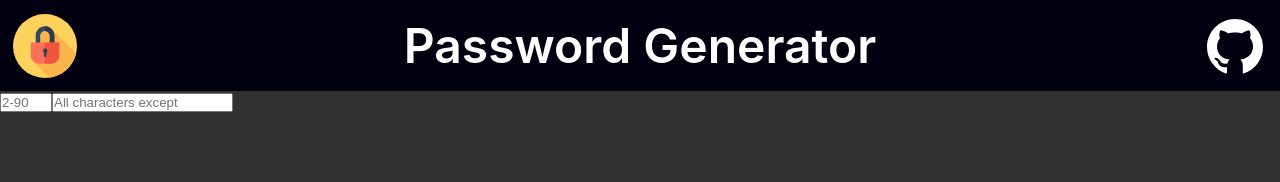
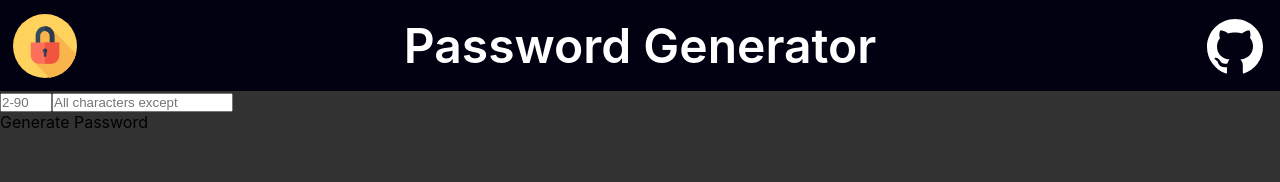
Before and after one commit to divyanshchahar/password_generator, a React (Create React App) app: page / in a window 1280 px wide. Shown: the top 182 px of the page. Built offline with nearby package versions, Linux system fonts and the light colour scheme.

Commit message:
added submit button

```diff
--- a/src/layouts/PasswordLayout.js
+++ b/src/layouts/PasswordLayout.js
@@ -8,10 +8,11 @@ function PasswordLayout() {
   const [exceptChar, setExceptChar] = useState();
 
   return (
-    <div>
-      <p>{password}</p>
+    <div className="password-container">
+      <p className="password">{password}</p>
       <NumberOfChar stateFunc={setCharCount} />
       <ExceptChar stateFunc={setExceptChar} />
+      <div className="generate-button"> Generate Password</div>
     </div>
   );
 }
```
